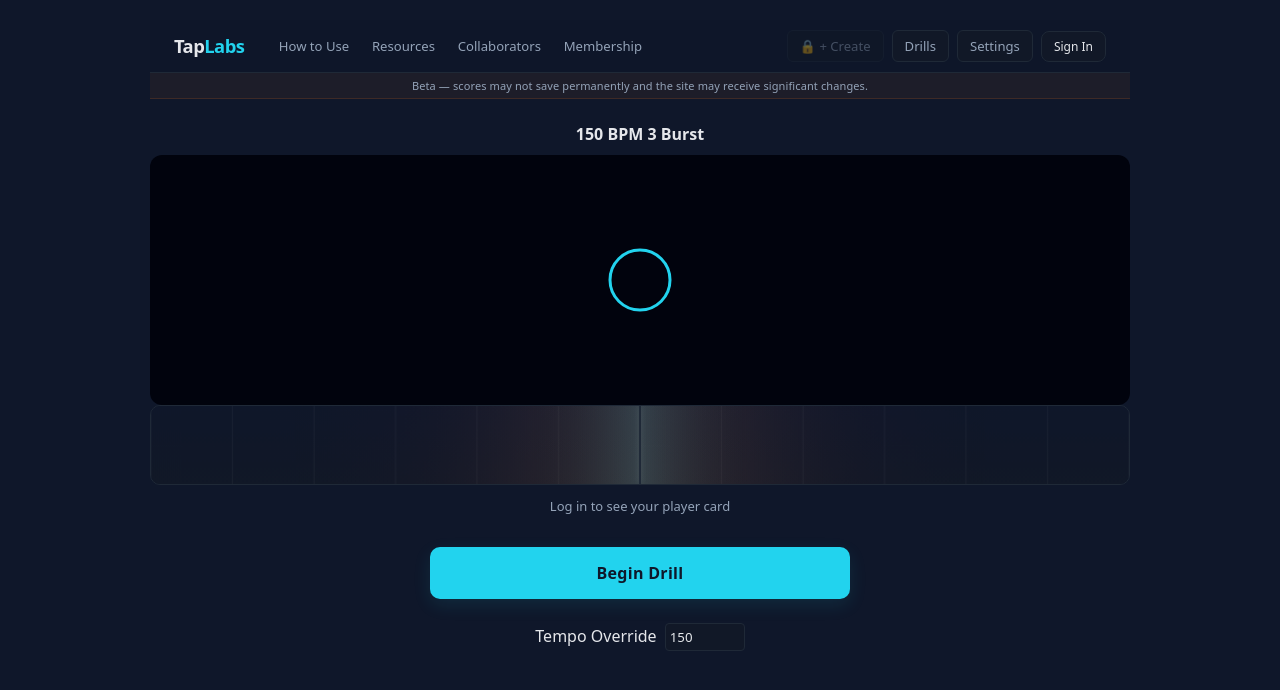
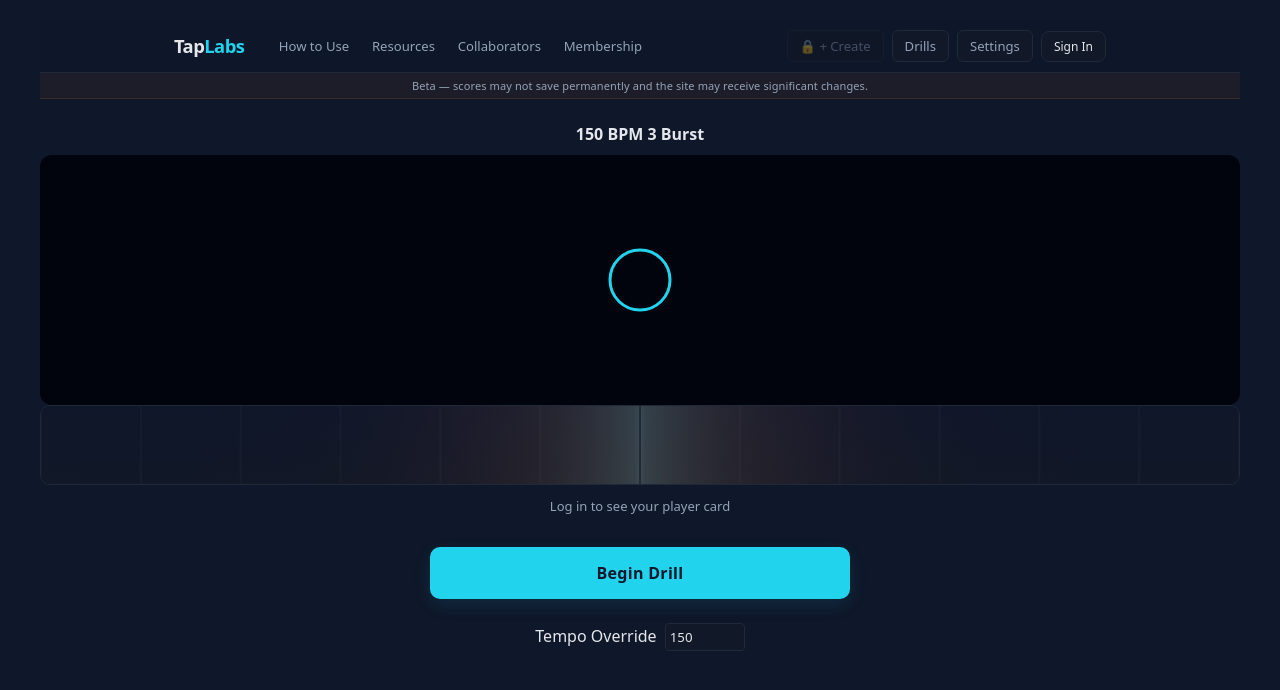
Before and after one commit to bradyjst/TapLabs, a React (Vite) app: page / in a window 1280 px wide. Shown: the top 690 px of the page. Built offline with nearby package versions, Linux system fonts and the light colour scheme; no server answers.

Commit message:
wider site

```diff
--- a/src/app/TapLab.css
+++ b/src/app/TapLab.css
@@ -12,7 +12,7 @@
 /* MAIN */
 
 .main {
-	width: min(980px, 95vw);
+	width: min(1200px, 95vw);
 	height: 100%;
 
 	margin: 20px;
@@ -29,7 +29,7 @@
 
 .main-inner {
 	width: 100%;
-	max-width: 980px;
+	max-width: 1200px;
 	margin: 0 auto;
 }
 
```
